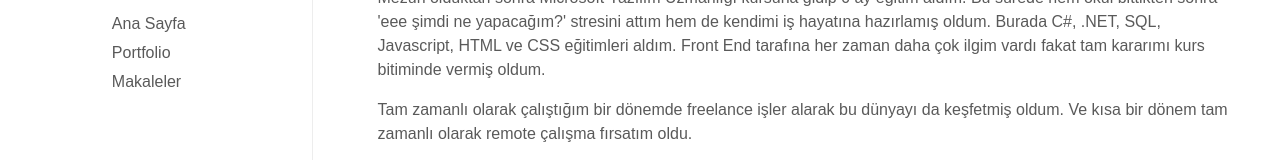
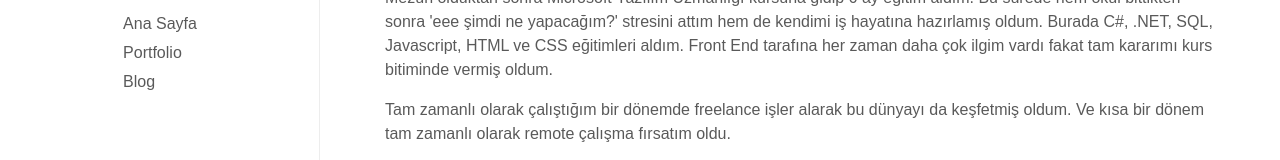
Before and after one commit to damlaakdemir/personal-website, a Next.js app: page / in a window 1280 px wide. Shown: the part 406-566 px from the top of the page. Built offline with nearby package versions, Linux system fonts and the light colour scheme.

Commit message:
rename title and refactoring scss

```diff
--- a/components/navigation.js
+++ b/components/navigation.js
@@ -52,7 +52,7 @@ function Header() {
                 <div className="header__menu d-none d-md-block">
                     <Link href="/"><a className="header__menu__item">Ana Sayfa</a></Link>
                     <Link href="/portfolio"><a className="header__menu__item">Portfolio</a></Link>
-                    <Link href="/blog"><a className="header__menu__item">Makaleler</a></Link>
+                    <Link href="/blog"><a className="header__menu__item">Blog</a></Link>
                 </div>
             </div>
             <div className="col-12 mb-3 header__footer d-none d-md-block">
--- a/styles/general.scss
+++ b/styles/general.scss
@@ -17,3 +17,8 @@ a {
     text-decoration: none;
   }
 }
+
+.row {
+  margin-left: 0;
+  margin-right: 0;
+}
```
